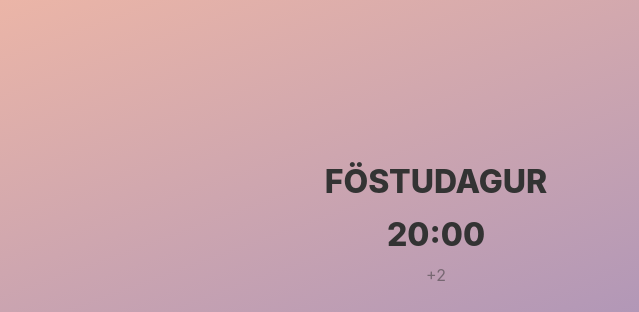
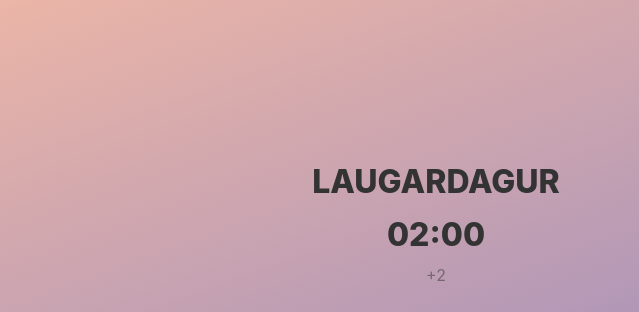
Before and after one commit to mlgnnr/gtsby-rn, a Gatsby site: page /vedur in a window 1280 px wide. Shown: the top 312 px of the page, 0-639 px from the left. Built offline with nearby package versions, Linux system fonts and the light colour scheme; Gatsby itself is replaced by a stand-in of ours.

Commit message:
freoacets

```diff
--- a/src/pages/vedur.js
+++ b/src/pages/vedur.js
@@ -37,7 +37,7 @@ function Slider(){
 
 function Vedur() {
   const [forecastTime, setForecastTime] = useState(2);
-   const [postFix, setPostFix] = useState("1800_001");
+   const [postFix, setPostFix] = useState("0000_001");
   const [clock, setClock] = useState({})
   const baseURL = "v"
 //   rain/temp/wind
@@ -68,7 +68,7 @@ function Vedur() {
   }
 
   useEffect(() => {
-    const date = new Date('2021-06-04T18:00:00')
+    const date = new Date('2021-06-05T00:00:00')
     date.setHours(date.getHours() + forecastTime)
     var s = date.getSeconds();
     var m = date.getMinutes();
@@ -86,7 +86,7 @@ function Vedur() {
     } else {
         hours = forecastTime
     }
-    setPostFix("1800_0"+hours)
+    setPostFix("0000_0"+hours)
   }, [forecastTime]);
 
   return (
```
